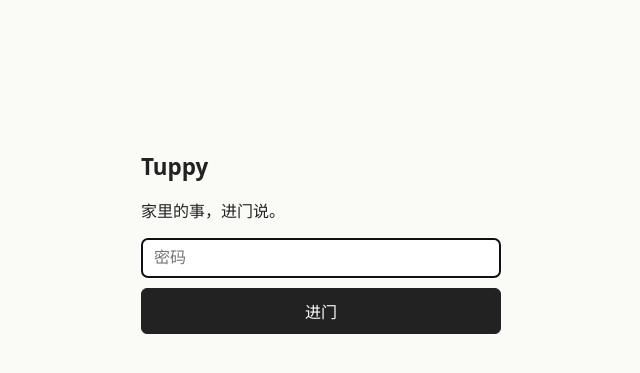
After one commit to tojoevan/tuppy, a Flask app: page /login in a window 1280 px wide. The commit adds this page. Shown: the top 373 px of the page, without its empty margins (319-959 px from the left). Run offline with Flask 3, Linux system fonts and the light colour scheme; data that the repository does not hold is empty.

Commit message:
feat: replace Basic Auth with Flask login page — session cookie 30d, logout, PWA-friendly

```diff
--- a/app.py
+++ b/app.py
@@ -6,19 +6,25 @@
 
 import csv
 import datetime as dt
+import hmac
 import io
 import json
 import os
 import uuid
 
 from flask import (
-    Flask, flash, redirect, render_template, request, send_from_directory, url_for
+    Flask, flash, redirect, render_template, request, send_from_directory,
+    session, url_for
 )
 
 import engine
 
 app = Flask(__name__)
 app.secret_key = os.environ.get("TUPPY_SECRET", "dev-secret-change-me")
+app.permanent_session_lifetime = dt.timedelta(days=30)
+
+# 登录密码独立于 session 密钥。部署时生成随机值写 .env。
+TUPPY_PASSWORD = os.environ.get("TUPPY_PASSWORD", "tuppy-change-me")
 
 
 VERSION = "0.1"
@@ -47,6 +53,41 @@ SEED_DOMAINS = ["健康", "日程", "账本", "物品", "疫苗"]
 def ensure_db():
     if not engine.DB_PATH.exists():
         engine.init_db()
+
+
+@app.before_request
+def require_login():
+    # static 与登录页免鉴权——PWA 图标/清单不被挡，登录页本身可达
+    if request.path.startswith("/static/"):
+        return None
+    if request.path == "/login":
+        return None
+    if not session.get("authed"):
+        return redirect(url_for("login"))
+
+
+def _password_ok(candidate):
+    return hmac.compare_digest(candidate, TUPPY_PASSWORD)
+
+
+@app.route("/login", methods=["GET", "POST"])
+def login():
+    if session.get("authed"):
+        return redirect(url_for("index"))
+    error = None
+    if request.method == "POST":
+        if _password_ok(request.form.get("password", "")):
+            session.permanent = True
+            session["authed"] = True
+            return redirect(url_for("index"))
+        error = "密码不对。"
+    return render_template("login.html", error=error)
+
+
+@app.route("/logout", methods=["POST"])
+def logout():
+    session.clear()
+    return redirect(url_for("login"))
 
 
 def health_light(conn):
--- a/templates/base.html
+++ b/templates/base.html
@@ -50,6 +50,9 @@ td,th{border-bottom:1px solid #eee;padding:6px 8px;text-align:left;
   <a href="/entries" class="{{ 'active' if page.startswith('/entr') }}">录入</a>
   <a href="/shadow" class="{{ 'active' if page.startswith('/shadow') }}">影子</a>
   <a href="/weekly" class="{{ 'active' if page.startswith('/weekly') }}">周报</a>
+  <form method="post" action="/logout" style="display:inline;float:right">
+    <button class="btn" style="padding:2px 10px;font-size:.85em">出门</button>
+  </form>
 </nav>
 {% with messages = get_flashed_messages() %}
   {% for m in messages %}<div class="flash">{{ m }}</div>{% endfor %}
--- /dev/null
+++ b/templates/login.html
@@ -0,0 +1,30 @@
+<!doctype html>
+<html lang="zh">
+<head>
+<meta charset="utf-8">
+<meta name="viewport" content="width=device-width, initial-scale=1">
+<title>Tuppy · 进门</title>
+<style>
+body{font-family:system-ui,sans-serif;max-width:360px;margin:15vh auto;
+     padding:16px;color:#222;background:#fafaf7}
+h1{font-size:1.4em}
+input[type=password]{border:1px solid #ccc;border-radius:6px;
+     padding:10px 12px;font-size:1em;width:100%;box-sizing:border-box}
+.btn{display:inline-block;padding:10px 16px;border:1px solid #999;
+     border-radius:6px;text-decoration:none;color:#222;background:#fff;
+     font-size:1em;cursor:pointer;font-family:inherit;margin-top:10px;
+     width:100%}
+.btn.primary{background:#222;color:#fff;border-color:#222}
+.error{color:#a33;margin-top:8px;font-size:.9em}
+</style>
+</head>
+<body>
+<h1>Tuppy</h1>
+<p>家里的事，进门说。</p>
+<form method="post">
+  <input type="password" name="password" placeholder="密码" autofocus required>
+  <button class="btn primary">进门</button>
+</form>
+{% if error %}<div class="error">{{ error }}</div>{% endif %}
+</body>
+</html>
```
Also changed, not shown: tests/test_auth.py (added, +63 -0 lines), tests/test_import.py (+4 -1 lines).
